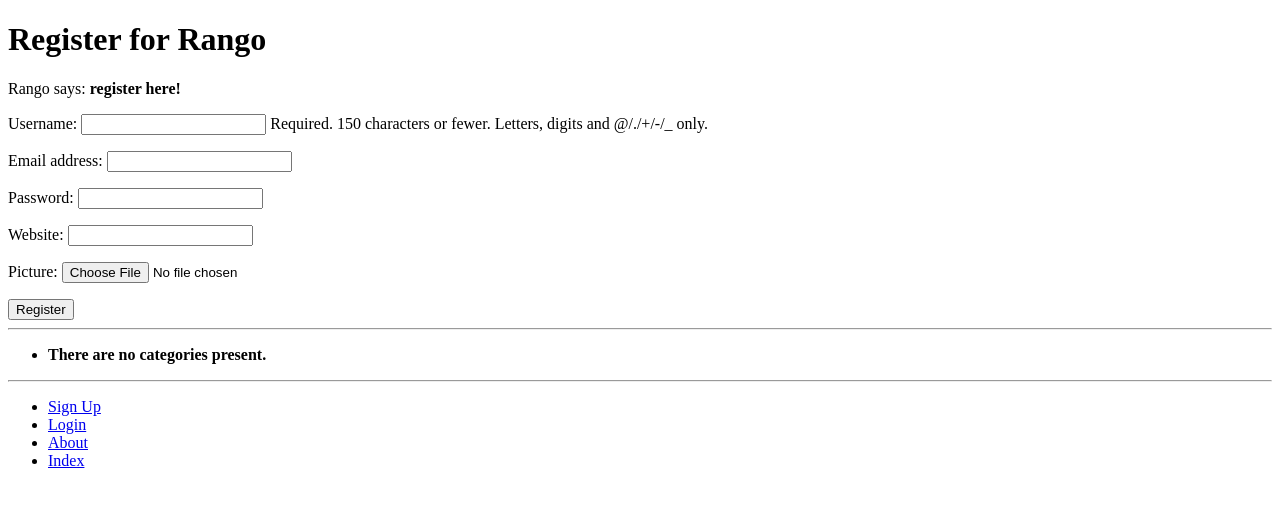
After one commit to Zike01/tango_with_django_project, a Django app: page /rango/register/ in a window 1280 px wide. The commit adds this page. Shown: the top 507 px of the page. Run offline with Django 3.2, Linux system fonts and the light colour scheme; data that the repository does not hold is empty.

Commit message:
Add user authentication to app

```diff
--- a/rango/admin.py
+++ b/rango/admin.py
@@ -1,5 +1,5 @@
 from django.contrib import admin
-from rango.models import Category, Page
+from rango.models import Category, Page, UserProfile
 
 
 class PageAdmin(admin.ModelAdmin):
@@ -12,3 +12,4 @@ class CategoryAdmin(admin.ModelAdmin):
 
 admin.site.register(Category, CategoryAdmin)
 admin.site.register(Page, PageAdmin)
+admin.site.register(UserProfile)
--- a/rango/forms.py
+++ b/rango/forms.py
@@ -1,5 +1,6 @@
 from django import forms
-from rango.models import Page, Category
+from django.contrib.auth.models import User
+from rango.models import Page, Category, UserProfile
 
 
 class CategoryForm(forms.ModelForm):
@@ -35,3 +36,17 @@ class PageForm(forms.ModelForm):
             cleaned_data['url'] = url
 
         return cleaned_data
+
+
+class UserForm(forms.ModelForm):
+    password = forms.CharField(widget=forms.PasswordInput())
+
+    class Meta:
+        model = User
+        fields = ('username', 'email', 'password',)
+
+
+class UserProfileForm(forms.ModelForm):
+    class Meta:
+        model = UserProfile
+        fields = ('website', 'picture',)
--- a/rango/models.py
+++ b/rango/models.py
@@ -1,4 +1,5 @@
 from django.db import models
+from django.contrib.auth.models import User
 from django.template.defaultfilters import slugify
 
 
@@ -30,3 +31,13 @@ class Page(models.Model):
 
     def __str__(self):
         return self.title
+
+
+class UserProfile(models.Model):
+    user = models.OneToOneField(User, on_delete=models.CASCADE)
+
+    website = models.URLField(blank=True)
+    picture = models.ImageField(upload_to='profile_images', blank=True)
+
+    def __str__(self):
+        return self.user.username
--- a/rango/urls.py
+++ b/rango/urls.py
@@ -9,4 +9,8 @@ urlpatterns = [
     path('category/<slug:category_name_slug>/', views.show_category, name='show_category'),
     path('add_category/', views.add_category, name='add_category'),
     path('category/<slug:category_name_slug>/add_page/', views.add_page, name='add_page'),
+    path('register/', views.register, name='register'),
+    path('login/', views.user_login, name='login'),
+    path('logout/', views.user_logout, name='logout'),
+    path('restricted/', views.restricted, name='restricted'),
 ]
--- a/rango/views.py
+++ b/rango/views.py
@@ -1,8 +1,10 @@
 from django.shortcuts import render, redirect
 from django.urls import reverse
+from django.contrib.auth import authenticate, login, logout
+from django.contrib.auth.decorators import login_required
 from django.http import HttpResponse
 from rango.models import Category, Page
-from rango.forms import CategoryForm, PageForm
+from rango.forms import CategoryForm, PageForm, UserForm, UserProfileForm
 
 
 def index(request):
@@ -39,6 +41,7 @@ def show_category(request, category_name_slug):
     return render(request, 'rango/category.html', context=context_dict)
 
 
+@login_required
 def add_category(request):
     form = CategoryForm()
     if request.method == 'POST':
@@ -53,6 +56,7 @@ def add_category(request):
     return render(request, 'rango/add_category.html', {'form': form})
 
 
+@login_required
 def add_page(request, category_name_slug):
     try:
         category = Category.objects.get(slug=category_name_slug)
@@ -80,3 +84,67 @@ def add_page(request, category_name_slug):
 
     context_dict = {'form': form, 'category': category}
     return render(request, 'rango/add_page.html', context=context_dict)
+
+
+def register(request):
+    registered = False
+
+    if request.method == 'POST':
+        user_form = UserForm(request.POST)
+        profile_form = UserProfileForm(request.POST)
+
+        if user_form.is_valid() and profile_form.is_valid():
+            user = user_form.save()
+            user.set_password(user.password)
+            user.save()
+
+            profile = profile_form.save(commit=False)
+            profile.user = user
+
+            if 'picture' in request.FILES:
+                profile.picture = request.FILES['picture']
+
+            profile.save()
+
+            registered = True
+        else:
+            print(user_form.errors, profile_form.errors)
+    else:
+        user_form = UserForm()
+        profile_form = UserProfileForm()
+
+    return render(request, 'rango/register.html', context={'user_form': user_form,
+                                                           'profile_form': profile_form,
+                                                           'registered': registered})
+
+
+def user_login(request):
+    if request.method == 'POST':
+        username = request.POST.get('username')
+        password = request.POST.get('password')
+
+        user = authenticate(username=username, password=password)
+
+        if user:
+            if user.is_active:
+                login(request, user)
+                return redirect(reverse('rango:index'))
+            else:
+                return HttpResponse("Your Rango account is disabled.")
+
+        else:
+            print(f"Invalid login details: {username}, {password}")
+            return HttpResponse("Invalid login details supplied.")
+    else:
+        return render(request, 'rango/login.html')
+
+
+@login_required
+def user_logout(request):
+    logout(request)
+    return redirect(reverse('rango:index'))
+
+
+@login_required
+def restricted(request):
+    return render(request, 'rango/restricted.html')
--- a/tango_with_django_project/settings.py
+++ b/tango_with_django_project/settings.py
@@ -18,6 +18,8 @@ BASE_DIR = os.path.dirname(os.path.dirname(os.path.abspath(__file__)))
 TEMPLATE_DIR = os.path.join(BASE_DIR, 'templates')
 STATIC_DIR = os.path.join(BASE_DIR, 'static')
 MEDIA_DIR = os.path.join(BASE_DIR, 'media')
+
+LOGIN_URL = 'rango:login'
 
 
 # Quick-start development settings - unsuitable for production
--- a/templates/rango/base.html
+++ b/templates/rango/base.html
@@ -20,6 +20,7 @@
             {% block body_block %}
             {% endblock %}
         </div>
+        <hr />
         <div>
             {% block sidebar_block %}
                 {% get_category_list category %}
@@ -28,9 +29,18 @@
         <hr />
         <div>
             <ul>
-                <li><a href="{% url 'rango:add_category' %}">Add a New Category</a></li>
+                {% if user.is_authenticated %}
+                    <li><a href="{% url 'rango:add_category' %}">Add a New Category</a></li>
+                    <li><a href="{% url 'rango:restricted' %}">Restricted Page</a></li>
+                    <li><a href="{% url 'rango:logout' %}">Logout</a></li>
+                {% else %}
+                    <li><a href="{% url 'rango:register' %}">Sign Up</a></li>
+                    <li><a href="{% url 'rango:login' %}">Login</a></li>
+                {% endif %}
+
                 <li><a href="{% url 'rango:about' %}">About</a></li>
                 <li><a href="{% url 'rango:index' %}">Index</a></li>
+
             </ul>
         </div>
     </body>
--- a/templates/rango/category.html
+++ b/templates/rango/category.html
@@ -23,7 +23,9 @@
             <strong>No pages currently in category.</strong>
         {% endif %}
 
+        {% if user.is_authenticated %}
             <br /><a href="{% url 'rango:add_page' category.slug %}">Add Page</a> <br />
+        {% endif %}
     {% else %}
         The specified category does not exist.
     {% endif %}
--- /dev/null
+++ b/templates/rango/register.html
@@ -0,0 +1,22 @@
+{% extends 'rango/base.html' %}
+{% load staticfiles %}
+
+{% block title_block %}
+    Register
+{% endblock %}
+
+{% block body_block %}
+<h1>Register for Rango</h1>
+{% if registered %}
+    Rango says: <strong>thank you for registering!</strong>
+    <a href="{% url 'rango:index' %}">Return to the homepage.</a><br />
+{% else %}
+    Rango says: <strong>register here!</strong><br />
+    <form id="user_form" method="post" action="{% url 'rango:register' %}" enctype="multipart/form-data">
+        {% csrf_token %}
+        {{ user_form.as_p }}
+        {{ profile_form.as_p }}
+        <input type="submit" name="submit" value="Register" />
+    </form>
+{% endif %}
+{% endblock %}
```
Also changed, not shown: templates/rango/index.html (+6 -1 lines), templates/rango/login.html (added, +18 -0 lines), templates/rango/restricted.html (added, +10 -0 lines), rango/migrations/0005_userprofile.py (added). Lines whose indentation alone changed are shown as unchanged.
